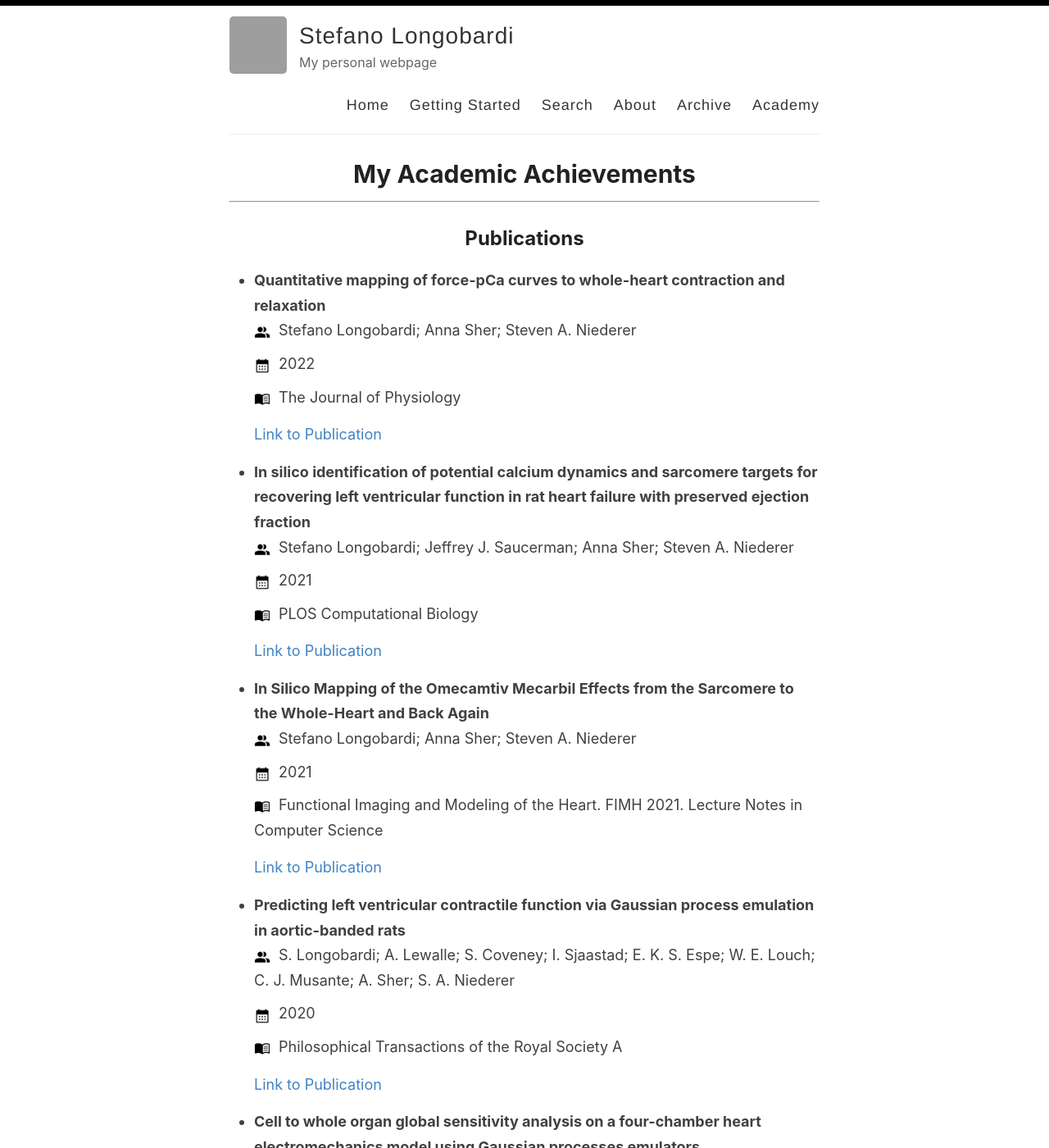
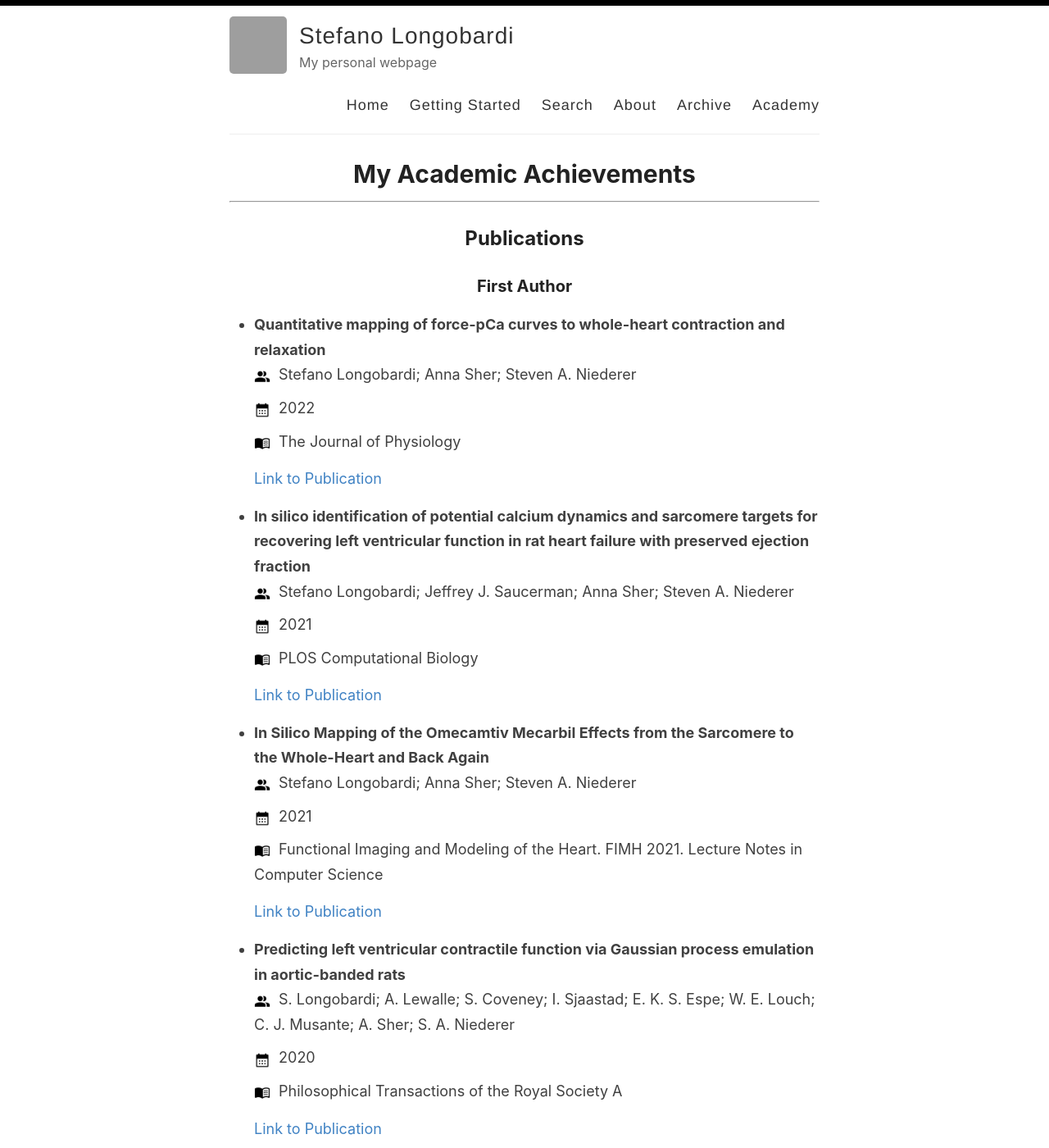
Before and after one commit to stelong/stelong.github.io, a Jekyll site: the page built from _pages/academy.md, in a window 1280 px wide and 1400 px high. Shown: the whole window at 82% size. Built offline with Jekyll 4.4.1, drawn with Linux system fonts in a browser that asks for light colours; grey boxes are pictures that could not be loaded.

Commit message:
Separating publications

```diff
--- a/_pages/academy.md
+++ b/_pages/academy.md
@@ -7,7 +7,9 @@ title: My Academic Achievements
 <hr>
 ## Publications
 
-{% for publication in site.data.publications %}
+### First Author
+
+{% for publication in site.data.publications_first %}
 - **{{ publication.title }}**
   <ul class="icon-list">
     <li><span class="icon-small"><img src="{{ "/images/people.png" | relative_url }}" alt="People Icon"></span> {{ publication.authors }}</li>
@@ -18,6 +20,20 @@ title: My Academic Achievements
 <br>
 {% endfor %}
 
+### Others
+
+{% for publication in site.data.publications_others %}
+- **{{ publication.title }}**
+  <ul class="icon-list">
+    <li><span class="icon-small"><img src="{{ "/images/people.png" | relative_url }}" alt="People Icon"></span> {{ publication.authors }}</li>
+    <li><span class="icon-small"><img src="{{ "/images/calendar.png" | relative_url }}" alt="Calendar Icon"></span> {{ publication.year }}</li>
+    <li><span class="icon-small"><img src="{{ "/images/book.png" | relative_url }}" alt="Book Icon"></span> {{ publication.journal }}</li>
+  </ul>
+[Link to Publication]({{ publication.link }})
+<br>
+{% endfor %}
+
+<hr>
 ## Oral Presentations
 
 {% for presentation in site.data.presentations %}
@@ -31,6 +47,7 @@ title: My Academic Achievements
 <br>
 {% endfor %}
 
+<hr>
 ## Posters
 
 {% for poster in site.data.posters %}
```
Also changed, not shown: _data/publications_first.yml (added, +23 -0 lines), _data/publications_others.yml (renamed from _data/publications.yml, +0 -24 lines).
